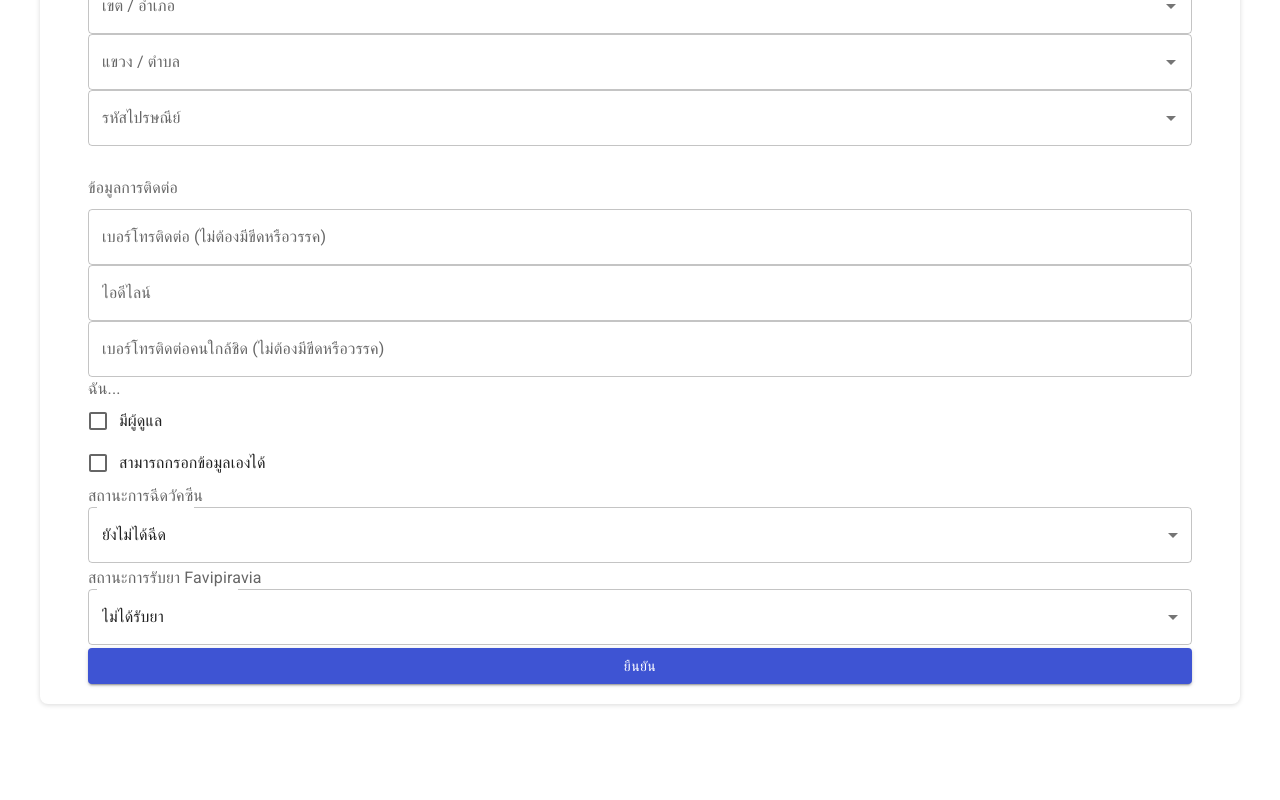
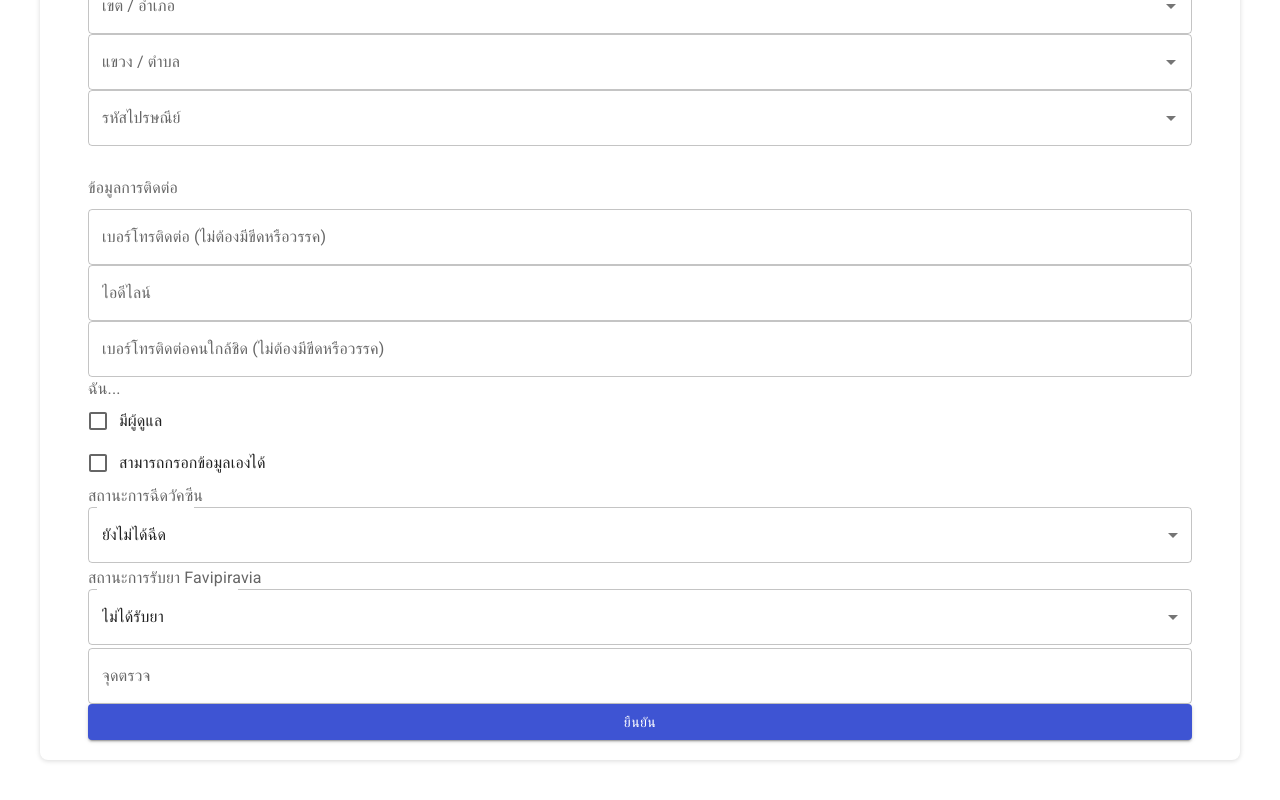
Before and after one commit to covid-self-check/covid-hi-frontend, a Next.js app: page /register in a window 1280 px wide. Shown: the part 968-1768 px from the top of the page. Before the commit the page ends 1722 px from the top, so only its background shows below. Built offline with nearby package versions, Linux system fonts and the light colour scheme.

Commit message:
feat: added station text field

```diff
--- a/components/RegistrationForm.tsx
+++ b/components/RegistrationForm.tsx
@@ -21,6 +21,7 @@ import { convertFormDataToAPIData, registerFormData } from '../util/types'
 import { getAddress } from '../util/address'
 import { registerPatient } from '../firebase/functions'
 import { makeStyles } from '@material-ui/styles'
+import { useRouter } from 'next/dist/client/router'
 
 const NATIONAL_ID_MAX_LENGTH = 13
 const PASSPORT_ID_OLD_MAX_LENGTH = 7
@@ -55,6 +56,7 @@ const useStyles = makeStyles(
 
 export default function RegistrationForm() {
   const styles = useStyles()
+  const router = useRouter()
 
   const { register, handleSubmit, control, getValues } = useForm({
     defaultValues: {
@@ -89,10 +91,12 @@ export default function RegistrationForm() {
       },
       gotFavipiravia: 'none',
       favipiraviaAmount: '',
+      station: '',
     },
   })
 
-  const [componentDidMount, setComponentDidMount] = useState(false)
+  const [componentDidMount, setComponentDidMount] = useState<boolean>(false)
+
   const [vaccination, setVaccination] = useState<string>('none')
   const [nationalIdOrPassportFieldStatus, setNationalIdOrPassportFieldStatus] = useState('unknown')
   const [nationalIdOrPassportFieldMaxLength, setNationalIdOrPassportFieldMaxLength] =
@@ -145,13 +149,12 @@ export default function RegistrationForm() {
 
     if (hasProvinceChanged) {
       let tempDistricts: string[] = []
-      for (let i = 0; i < THAddresses.length; i++) {
-        if (THAddresses[i][0] === province) {
-          for (let j = 0; j < THAddresses[i][1].length; j++) {
+
+      for (let i = 0; i < THAddresses.length; i++)
+        if (THAddresses[i][0] === province)
+          for (let j = 0; j < THAddresses[i][1].length; j++)
             tempDistricts.push(THAddresses[i][1][j][0] as string)
-          }
-        }
-      }
+
       setDistricts(tempDistricts)
       setDistrict('')
       setSubdistrict('')
@@ -160,17 +163,14 @@ export default function RegistrationForm() {
 
     if (hasDistrictChanged) {
       let tempSubdistricts: string[] = []
-      for (let i = 0; i < THAddresses.length; i++) {
-        if (THAddresses[i][0] === province) {
-          for (let j = 0; j < THAddresses[i][1].length; j++) {
-            if (THAddresses[i][1][j][0] === district) {
-              for (let k = 0; k < THAddresses[i][1][j][1].length; k++) {
+
+      for (let i = 0; i < THAddresses.length; i++)
+        if (THAddresses[i][0] === province)
+          for (let j = 0; j < THAddresses[i][1].length; j++)
+            if (THAddresses[i][1][j][0] === district)
+              for (let k = 0; k < THAddresses[i][1][j][1].length; k++)
                 tempSubdistricts.push(THAddresses[i][1][j][1][k][0] as string)
-              }
-            }
-          }
-        }
-      }
+
       setSubdistricts(tempSubdistricts)
       setSubdistrict('')
       setPostalCode('')
@@ -199,6 +199,7 @@ export default function RegistrationForm() {
     hasDistrictChanged,
     hasSubdistrictChanged,
     THAddresses,
+    router,
   ])
 
   const onSubmit = async (data: registerFormData) => {
@@ -247,14 +248,6 @@ export default function RegistrationForm() {
     }
   }
 
-  function replaceWithNumbers(text: string) {
-    return text.replace(/\D+/g, '')
-  }
-
-  function replaceWithLatinCharactersOrNumbers(text: string) {
-    return text.replace(/[^A-Za-z0-9]/g, '')
-  }
-
   function handlePassportInput(passportId: string) {
     if (nationalIdOrPassportFieldStatus === 'passport_old') {
       return passportId[0].toUpperCase() + replaceWithNumbers(passportId.slice(1))
@@ -271,6 +264,16 @@ export default function RegistrationForm() {
         replaceWithNumbers(passportId.slice(2))
       )
     }
+  }
+
+  function stationIsAvailable(station: string) {}
+
+  function replaceWithNumbers(text: string) {
+    return text.replace(/\D+/g, '')
+  }
+
+  function replaceWithLatinCharactersOrNumbers(text: string) {
+    return text.replace(/[^A-Za-z0-9]/g, '')
   }
 
   function isNumeric(str: string) {
@@ -911,6 +914,25 @@ export default function RegistrationForm() {
               rules={{ required: 'โปรดใส่ปริมาณยา Favipiravia ที่ได้รับ' }}
             />
           )}
+          <Controller
+            name="station"
+            control={control}
+            render={({ field: { onChange, value }, fieldState: { error } }) => (
+              <TextField
+                label="จุดตรวจ"
+                className={styles.text_field}
+                value={router.query.station != undefined ? router.query.station : value}
+                fullWidth
+                disabled={router.query.station != undefined}
+                onChange={(e) => {
+                  onChange(e.target.value)
+                }}
+                error={!!error}
+                helperText={error ? error.message : null}
+              />
+            )}
+            rules={{ required: 'โปรดใส่จุดตรวจ' }}
+          />
           <Button
             className={styles.button}
             form="registrationForm"
```
